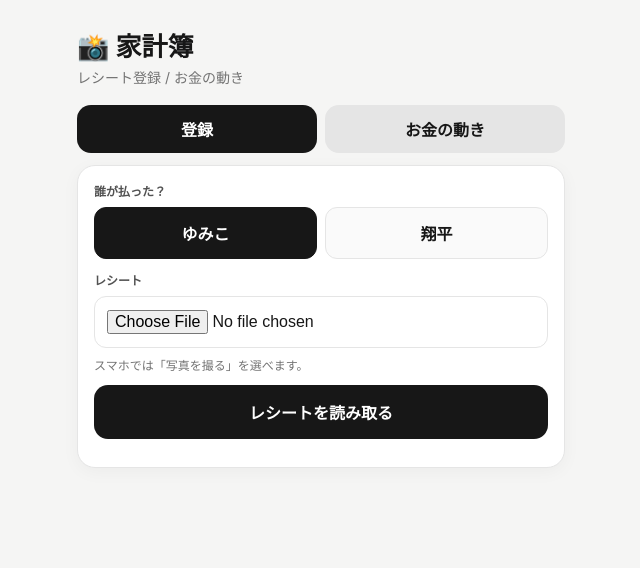
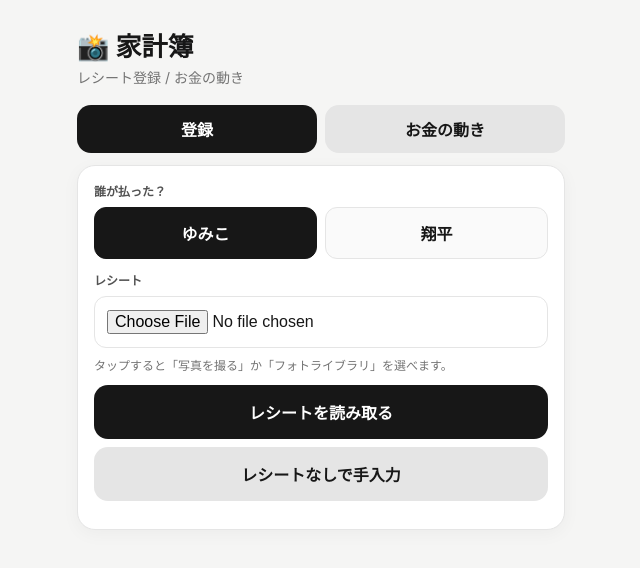
Before and after one commit to sasaki27330227-a11y/otsukakeibo, a plain HTML site: page apps-script/Index.html in a window 1280 px wide. Shown: the whole page, without its empty margins (319-959 px from the left). Drawn offline with Linux system fonts and the light colour scheme.

Commit message:
画像選択（ライブラリ）と手入力登録に対応

```diff
--- a/apps-script/Index.html
+++ b/apps-script/Index.html
@@ -98,11 +98,12 @@
 
     <div class="field">
       <span class="label">レシート</span>
-      <input id="receipt" name="receipt" type="file" accept="image/*" capture="environment" required>
-      <div class="tiny">スマホでは「写真を撮る」を選べます。</div>
+      <input id="receipt" name="receipt" type="file" accept="image/*" required>
+      <div class="tiny">タップすると「写真を撮る」か「フォトライブラリ」を選べます。</div>
     </div>
 
     <button id="readBtn" type="submit">レシートを読み取る</button>
+    <button type="button" class="secondary" style="margin-top:8px" onclick="manualEntry()">レシートなしで手入力</button>
     <div id="readStatus" class="status"></div>
   </form>
 
@@ -148,6 +149,19 @@
     document.getElementById('saveStatus').textContent = '';
     document.getElementById('saveBtn').disabled = false;
     document.getElementById('resultCard').classList.add('hidden');
+  }
+
+  function manualEntry() {
+    clearResult();
+    const payer = document.querySelector('input[name="payer"]:checked').value;
+    const today = new Date();
+    const iso = today.getFullYear() + '-' + String(today.getMonth() + 1).padStart(2, '0') + '-' + String(today.getDate()).padStart(2, '0');
+    current = { payer: payer, receiptFileId: '', receiptUrl: '' };
+    document.getElementById('date').value = iso;
+    document.getElementById('target').textContent = '手入力 / ' + payer + '（日付の月のタブに登録されます）';
+    document.getElementById('readStatus').textContent = '';
+    document.getElementById('resultCard').classList.remove('hidden');
+    setTimeout(() => document.getElementById('amount').focus(), 100);
   }
 
   function analyze(form) {
```
